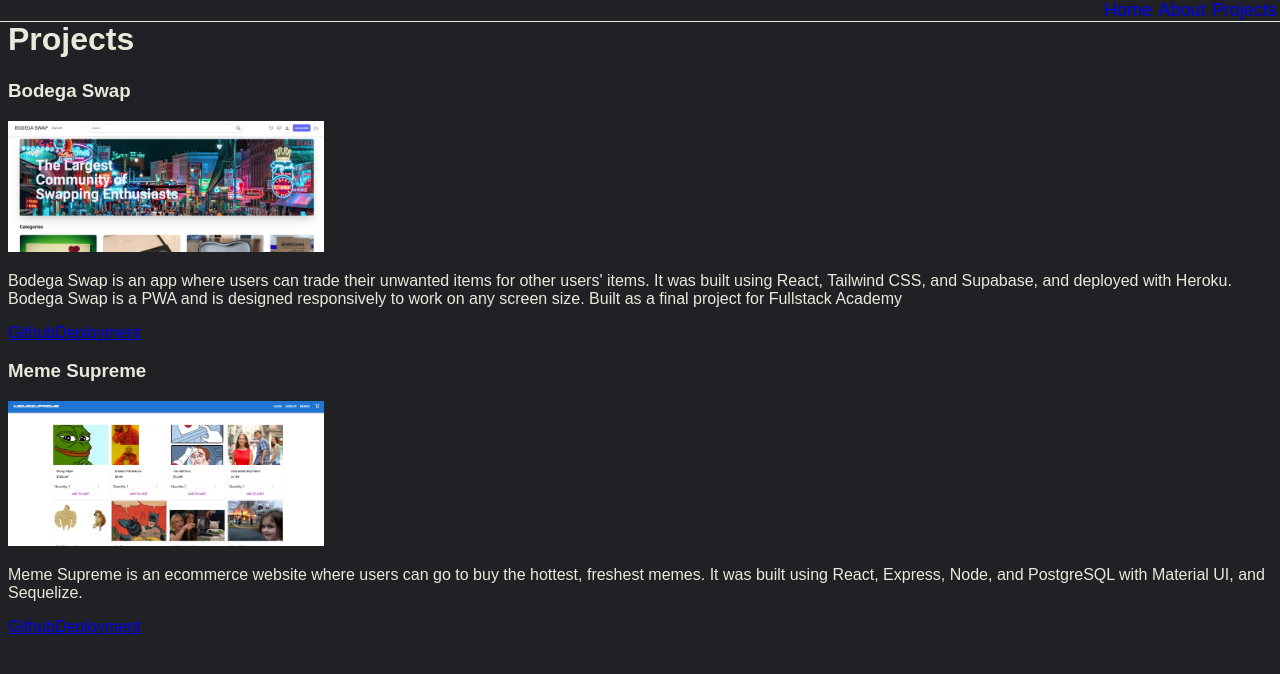
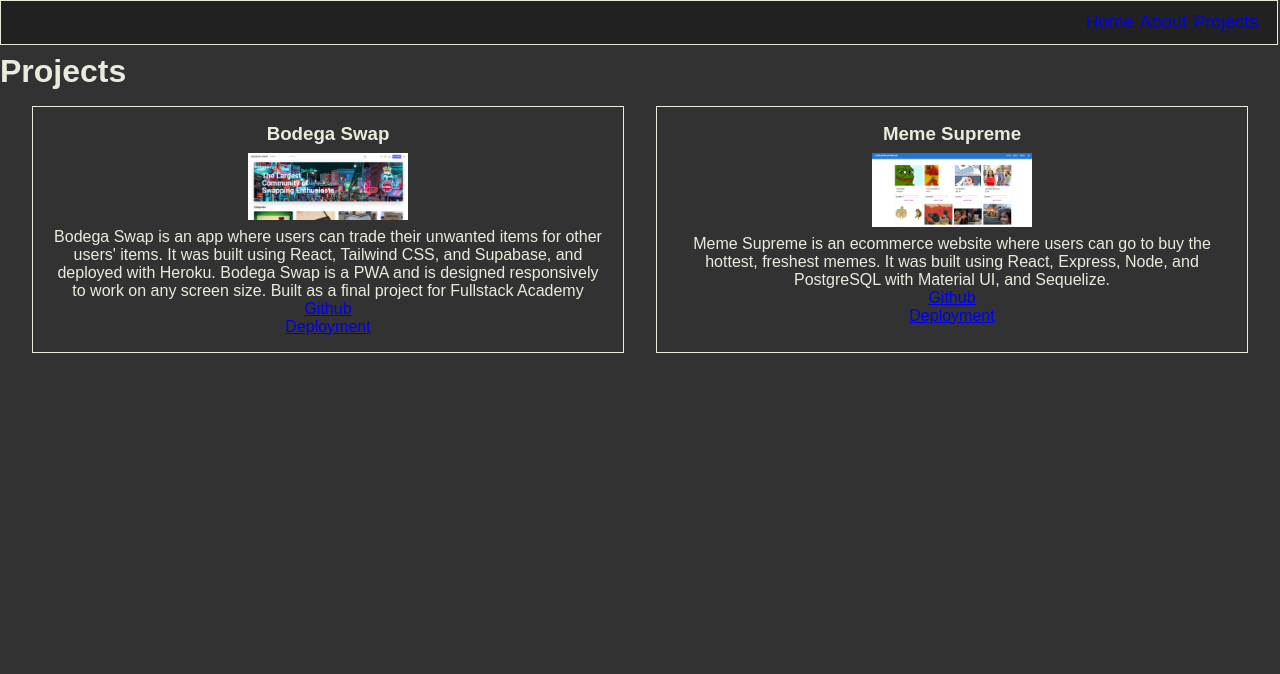
Before and after one commit to cjforbz/personal-site, a Next.js app: page /projects in a window 1280 px wide. Shown: the top 674 px of the page. Built offline with nearby package versions, Linux system fonts and the light colour scheme.

Commit message:
styling changes

```diff
--- a/app.css
+++ b/app.css
@@ -1,31 +1,68 @@
-body {
-  background-color: #202124;
-  color: rgba(255, 255, 240, 0.9);
-  font-family: sans-serif;
+/* sitewide styles */
+* {
+  margin: 0;
+  padding: 0;
 }
 
-#navbar a {
-  text-decoration: none;
-  padding: 0.2rem;
-  font-size: large;
-}
-
-#navbar {
-  text-align: end;
-  width: 100vw;
-  border-bottom: 0.1rem solid;
-  border-color: rgba(255, 255, 240, 0.9);
-  position: absolute;
-  left: 0px;
-  right: 0px;
-  top: 0px;
+body {
+  background-color: #323232;
+  color: #ca3e47;
+  font-family: sans-serif;
+  color: rgba(255, 255, 240, 0.9);
 }
 
 a:visited {
   color: rgba(255, 255, 240, 0.9);
 }
 
-img {
-  max-width: 25%;
-  max-height: 25%;
+/*navbar styles*/
+
+#navbar-links a {
+  text-decoration: none;
+  padding: 0.2rem;
+  font-size: large;
 }
+
+#navbar-links {
+  padding-right: 1rem;
+}
+
+#navbar {
+  display: flex;
+  justify-content: right;
+  padding-bottom: 0.7rem;
+  padding-top: 0.7rem;
+  background-color: #212121;
+  border: 0.1rem solid;
+  margin-right: 0.1rem;
+  margin-bottom: 0.5rem;
+  border-color: rgba(255, 255, 240, 0.9);
+}
+
+/*project page styles*/
+
+#projects {
+  display: flex;
+  justify-content: space-evenly;
+  margin-right: 1rem;
+  margin-left: 1rem;
+  flex-flow: row wrap;
+}
+
+.project {
+  display: flex;
+  flex-direction: column;
+  align-items: center;
+  padding: 1rem;
+  border: 0.1rem solid;
+  border-color: rgba(255, 255, 240, 0.9);
+  margin: 1rem;
+  text-align: center;
+  flex: 1 1 0rem;
+}
+
+.project img {
+  max-width: 10rem;
+  max-height: 10rem;
+  padding: 0.5rem;
+}
--- a/components/Navbar.tsx
+++ b/components/Navbar.tsx
@@ -2,9 +2,11 @@
 const Navbar = () => {
   return (
     <div id="navbar">
-      <Link href="/">Home</Link>
-      <Link href="/about">About</Link>
-      <Link href="/projects">Projects</Link>
+      <div id="navbar-links">
+        <Link href="/">Home</Link>
+        <Link href="/about">About</Link>
+        <Link href="/projects">Projects</Link>
+      </div>
     </div>
   );
 };
--- a/pages/projects.tsx
+++ b/pages/projects.tsx
@@ -1,8 +1,9 @@
 import projects from '../public/projects';
 const Projects = () => {
   return (
+    <div>
+      <h1>Projects</h1>
       <div id="projects">
-      <h1>Projects</h1>
         {projects.map((project, idx) => {
           return (
             <div className="project" key={idx}>
@@ -15,6 +16,7 @@
           );
         })}
       </div>
+    </div>
   );
 };
 
--- a/public/projects.ts
+++ b/public/projects.ts
@@ -1,4 +1,12 @@
-const projects: {}[] = [
+type Project = {
+  name: string;
+  description: string;
+  github: string;
+  deployment: string;
+  imgSrc: string;
+};
+
+const projects: Project[] = [
   {
     name: 'Bodega Swap',
     description: `Bodega Swap is an app where users can trade their unwanted items for other users' items. It was built using React, Tailwind CSS, and Supabase, and deployed with Heroku. Bodega Swap is a PWA and is designed responsively to work on any screen size. Built as a final project for Fullstack Academy`,
```
Lines whose indentation alone changed are shown as unchanged.
